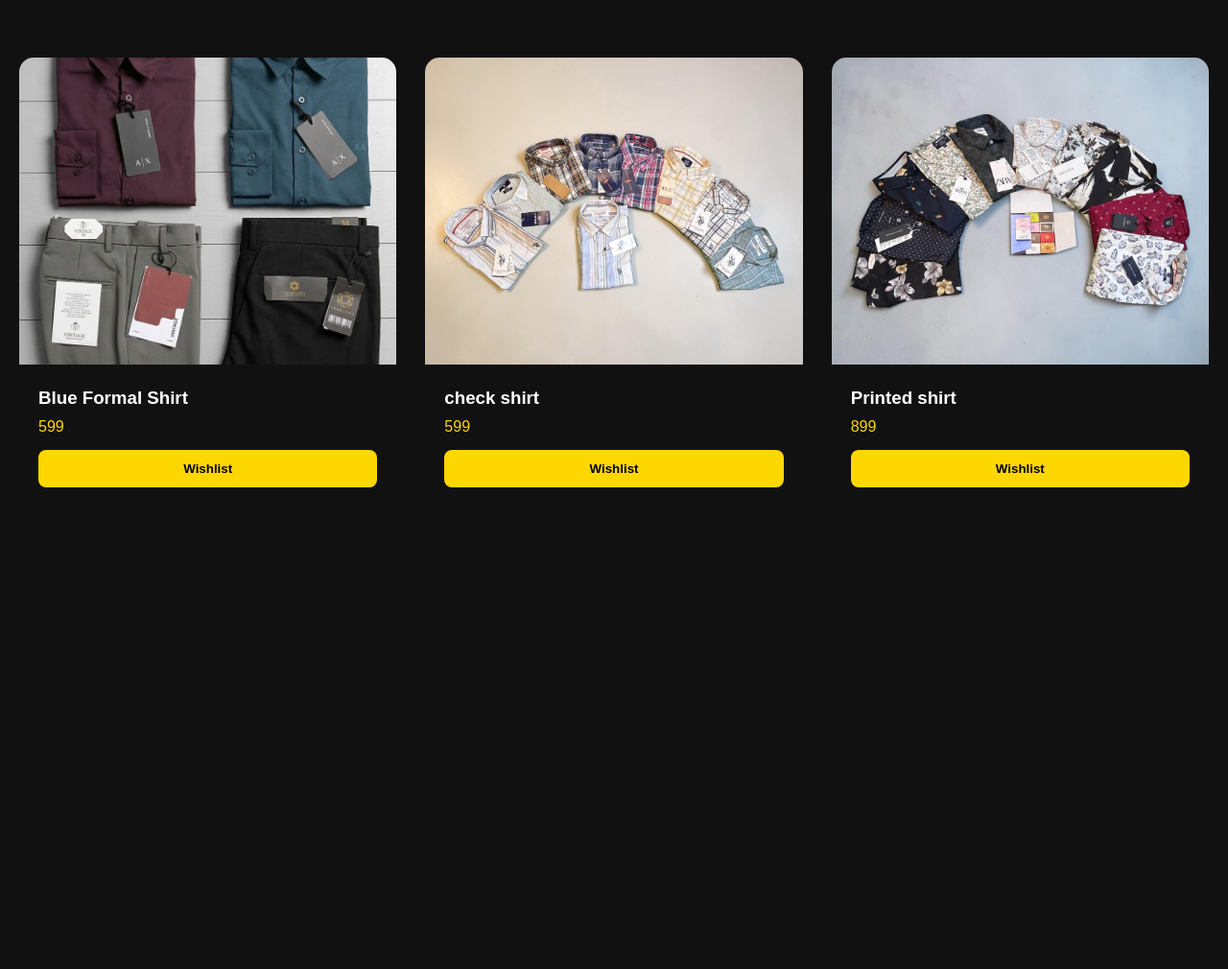
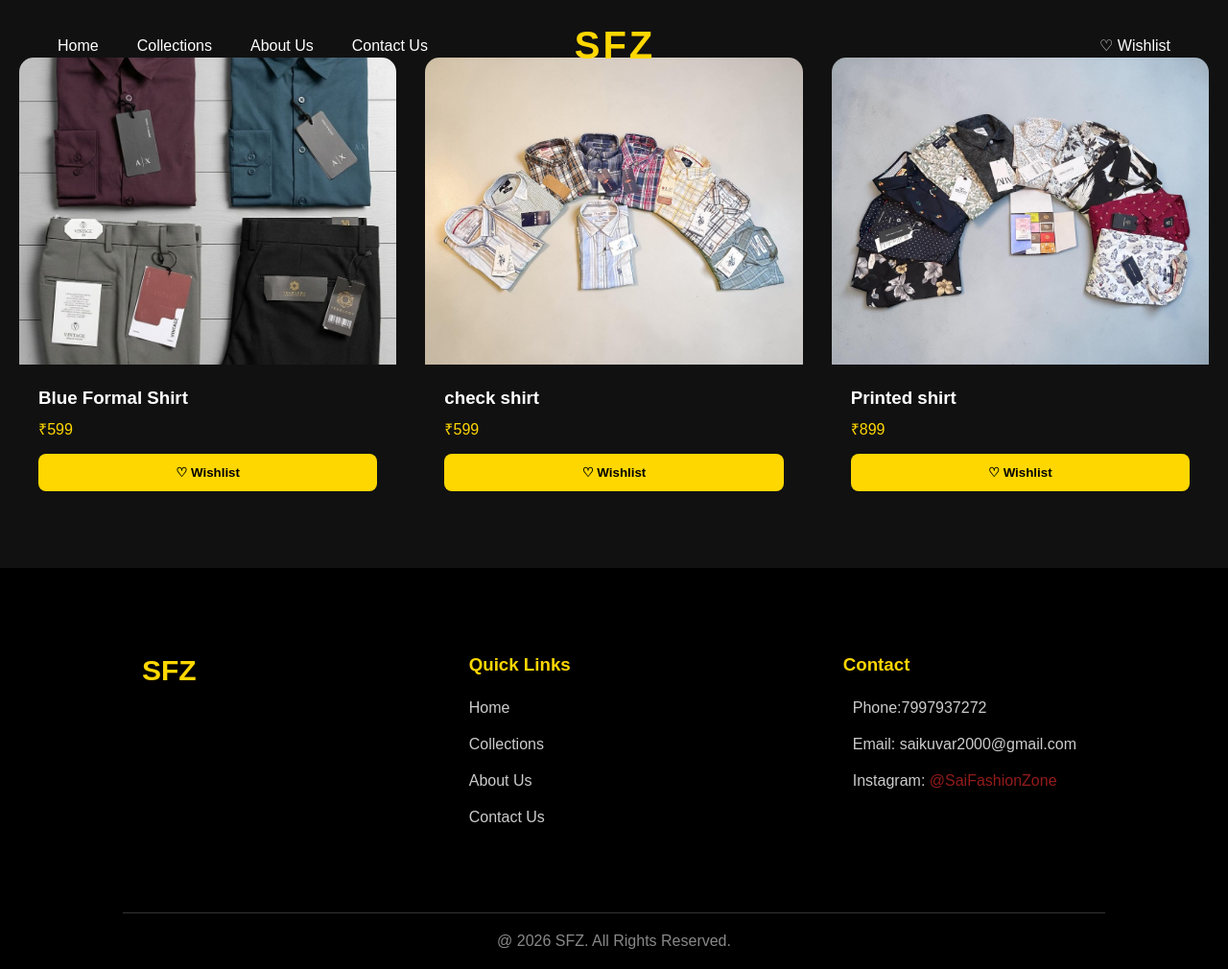
Before and after one commit to Moksha-source/SFZ, a Flask app: page /shirts in a window 1280 px wide. Shown: the whole page at 96% size. Before the commit the page ends 508 px from the top, so only its background shows below. Run offline with Flask 3, Linux system fonts and the light colour scheme.

Commit message:
`Implemented and tested the wishlist feature with add, remove, and saved product display functionality using JavaScript and localStorage. Fixed Flask template inheritance and JavaScript loading issues.`

```diff
--- a/app.py
+++ b/app.py
@@ -38,6 +38,10 @@ def nightpant():
   products = Product.query.filter_by(category='nightpant').all()
   return render_template('nightpant.html',products=products)
 
+@app.route('/wishlist')
+def wishlist():
+    return render_template('wishlist.html')
+
 
 
 if __name__ == "__main__":
--- a/static/css/style.css
+++ b/static/css/style.css
@@ -517,3 +517,50 @@ footer{
 .contact-container button:hover{
   color:rgb(92, 11, 11);
 }
+
+
+.wishlist-btn {
+    transition: background-color 0.3s ease, color 0.3s ease;
+}
+
+.wishlist-btn.added {
+    background-color: #d4af37;
+    color: #111;
+}
+
+
+.wishlist-section {
+    min-height: 50vh;
+    padding: 120px 40px 60px;
+    text-align: center;
+}
+
+.wishlist-section h1 {
+    color: gold;
+    font-size: 36px;
+    margin-bottom: 12px;
+}
+
+.wishlist-subtitle {
+    color: #ccc;
+    margin-bottom: 30px;
+}
+
+.empty-wishlist {
+    color: #aaa;
+    padding: 40px 0;
+}
+
+.wishlist-section .products {
+    padding: 30px 0;
+    text-align: left;
+}
+
+.wishlist-section .product-card button {
+    background: #d4af37;
+    color: #111;
+    padding: 12px;
+    border: none;
+    border-radius: 8px;
+    cursor: pointer;
+}
--- a/static/scripts/script.js
+++ b/static/scripts/script.js
@@ -1,30 +1,198 @@
-const button =document.getElementById('send');
+// ===================================
+// SFZ CONTACT FORM
+// ===================================
 
-button.addEventListener('click' , ()=>{
+const button = document.getElementById("send");
 
-  const name = document.getElementById('name').value;
-  const email =document.getElementById('email').value;
-  const phone =document.getElementById('phone').value;
-  const subject=document.getElementById('subject').value;
-  const message = document.getElementById('message').value;
+if (button) {
+    button.addEventListener("click", () => {
 
-  if (!name ||!email ||!phone ||!subject ||!message) {
-    alert('please fill the missing details');
-    return;
-  }
+        const name = document.getElementById("name").value.trim();
+        const email = document.getElementById("email").value.trim();
+        const phone = document.getElementById("phone").value.trim();
+        const subject = document.getElementById("subject").value;
+        const message = document.getElementById("message").value.trim();
+
+        if (!name || !email || !phone || !subject || !message) {
+            alert("Please fill in all the details.");
+            return;
+        }
+
+        const text = encodeURIComponent(
+            `Name: ${name}\n` +
+            `Email: ${email}\n` +
+            `Phone Number: ${phone}\n` +
+            `Subject: ${subject}\n` +
+            `Message: ${message}`
+        );
+
+        window.open(
+            `https://wa.me/917997937272?text=${text}`,
+            "_blank"
+        );
+
+        button.textContent = "Sent";
+        button.style.backgroundColor = "gray";
+        button.disabled = true;
+
+        document.getElementById("name").value = "";
+        document.getElementById("email").value = "";
+        document.getElementById("phone").value = "";
+        document.getElementById("subject").selectedIndex = 0;
+        document.getElementById("message").value = "";
+    });
+}
 
 
-  button.textContent='Sent';
-  button.style.backgroundColor='Gray';
-  button.disabled =true;
+// ===================================
+// SFZ WISHLIST STORAGE
+// ===================================
 
-  const text = encodeURIComponent(`Name:${name}\nEmail:${email}\nPhone Number:${phone}\nSubject:${subject}\nMessage:${message}`);
-  window.open(`https://wa.me/917997937272?text=${text}`, '_blank');
+const wishlistKey = "sfzWishlist";
 
-  document.getElementById('name').value='';
-  document.getElementById('email').value ='';
-  document.getElementById('phone').value='';
-  document.getElementById('subject').selectedIndex=0;
-  document.getElementById('message').value='';
+function getWishlist() {
+    try {
+        return JSON.parse(localStorage.getItem(wishlistKey)) || [];
+    } catch (error) {
+        console.error("Unable to read wishlist:", error);
+        return [];
+    }
+}
+
+function saveWishlist(wishlist) {
+    localStorage.setItem(wishlistKey, JSON.stringify(wishlist));
+}
+
+
+// ===================================
+// UPDATE WISHLIST BUTTONS
+// ===================================
+
+function updateWishlistButtons() {
+    const wishlist = getWishlist();
+
+    document.querySelectorAll(".wishlist-btn").forEach((button) => {
+
+        const exists = wishlist.some(
+            (item) => String(item.id) === String(button.dataset.id)
+        );
+
+        button.textContent = exists ? "♥ Added" : "♡ Wishlist";
+
+        button.classList.toggle("added", exists);
+    });
+}
+
+
+// ===================================
+// ADD OR REMOVE PRODUCTS
+// ===================================
+
+document.querySelectorAll(".wishlist-btn").forEach((button) => {
+
+    button.addEventListener("click", () => {
+
+        const wishlist = getWishlist();
+        const productId = button.dataset.id;
+
+        const exists = wishlist.some(
+            (item) => String(item.id) === String(productId)
+        );
+
+        if (exists) {
+
+            const updatedWishlist = wishlist.filter(
+                (item) => String(item.id) !== String(productId)
+            );
+
+            saveWishlist(updatedWishlist);
+
+        } else {
+
+            wishlist.push({
+                id: productId,
+                name: button.dataset.name,
+                price: button.dataset.price,
+                image: button.dataset.image
+            });
+
+            saveWishlist(wishlist);
+        }
+
+        updateWishlistButtons();
+    });
 
 });
+
+updateWishlistButtons();
+
+
+// ===================================
+// DISPLAY WISHLIST PAGE
+// ===================================
+
+const wishlistContainer = document.getElementById("wishlist-products");
+const emptyMessage = document.getElementById("empty-wishlist");
+
+if (wishlistContainer && emptyMessage) {
+
+    function displayWishlist() {
+
+        const wishlist = getWishlist();
+
+        wishlistContainer.innerHTML = "";
+
+        emptyMessage.style.display =
+            wishlist.length === 0 ? "block" : "none";
+
+        wishlist.forEach((product) => {
+
+            const card = document.createElement("div");
+            card.className = "product-card";
+
+            const image = document.createElement("img");
+
+            // Supports image paths such as:
+            // images/formal1.jpeg
+            // images/shirts/formal1.jpeg
+            const imagePath = product.image.startsWith("static/")
+                ? product.image.substring("static/".length)
+                : product.image;
+
+            image.src = `/static/${imagePath}`;
+            image.alt = product.name;
+
+            const info = document.createElement("div");
+            info.className = "product-info";
+
+            const name = document.createElement("h3");
+            name.textContent = product.name;
+
+            const price = document.createElement("p");
+            price.textContent = `₹${product.price}`;
+
+            const removeButton = document.createElement("button");
+            removeButton.textContent = "♥ Remove from Wishlist";
+
+            removeButton.addEventListener("click", () => {
+
+                const updatedWishlist = getWishlist().filter(
+                    (item) => String(item.id) !== String(product.id)
+                );
+
+                saveWishlist(updatedWishlist);
+
+                displayWishlist();
+
+                updateWishlistButtons();
+            });
+
+            info.append(name, price, removeButton);
+            card.append(image, info);
+
+            wishlistContainer.appendChild(card);
+        });
+    }
+
+    displayWishlist();
+}
--- a/templates/base.html
+++ b/templates/base.html
@@ -28,9 +28,9 @@
           SFZ
         </div>
 
-        <div class="right-links">
-          <a href="Cart">Wishlist</a>
-        </div>
+       <div class="right-links">
+          <a href="{{ url_for('wishlist') }}">♡ Wishlist</a>
+      </div>
 
       </nav>
     </header>
@@ -70,8 +70,7 @@
 
     </footer>
 
-
-    <script src="{{ url_for ('static',filename='scripts/script.js')}}"></script>
+    <script src="{{ url_for('static', filename='scripts/script.js') }}"></script>
 
 
   </body>
--- a/templates/shirts.html
+++ b/templates/shirts.html
@@ -1,27 +1,46 @@
-<!Doctype html>
-<html>
-  <head>
-    <title>Formal</title>
-    <link rel="stylesheet" href="{{ url_for('static', filename='css/style.css') }}">
-  </head>
-  <body>
+{% extends "base.html" %}
+
+{% block title %}Pants | SFZ{% endblock %}
+
+{% block body %}
+
 <section class="products">
+
     {% for product in products %}
 
     <div class="product-card">
-        <img src="{{ url_for('static', filename= product.image) }}" alt="{{ product.name}}">
+
+        <img
+            src="{{ url_for('static', filename=product.image) }}"
+            alt="{{ product.name }}"
+        >
+
         <div class="product-info">
+
             <h3>{{ product.name }}</h3>
-          <p>{{ product.price }}</p>
 
-          <button>Wishlist</button>
+            <p>₹{{ product.price }}</p>
+
+            <button
+                class="wishlist-btn"
+                data-id="{{ product.id }}"
+                data-name="{{ product.name }}"
+                data-price="{{ product.price }}"
+                data-image="{{ product.image }}"
+                type="button">
+                ♡ Wishlist
+            </button>
+
         </div>
+
     </div>
 
     {% else %}
-       <p>No Products found.</p>
+
+    <p>No products found.</p>
+
     {% endfor %}
 
 </section>
-  </body>
-</html>
+
+{% endblock %}
```
Also changed, not shown: templates/nightpant.html (+29 -13 lines), templates/pant.html (+28 -13 lines), templates/wishlist.html (added, +20 -0 lines). Lines whose indentation alone changed are shown as unchanged.
